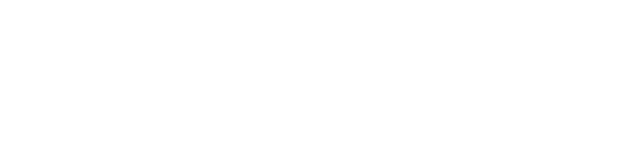
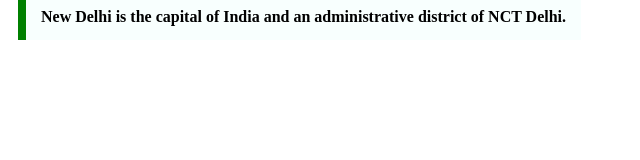
Before and after one commit to acciojob/trivia-sudipkumar638, a website: page main.html in a window 1280 px wide. Shown: the whole page, without its empty margins (0-640 px from the left). Drawn offline with Linux system fonts and the light colour scheme.

Commit message:
created a submission

```diff
--- a/main.html
+++ b/main.html
@@ -8,6 +8,9 @@
 
 <body>
 	<!-- the entire body must be written by student -->
+	<blackquote cite="https://en.wikipedia.org/wiki/New_Delhi" class="info">
+		New Delhi is the capital of India and an administrative district of NCT Delhi.
+	</blackquote>
     <script type="text/javascript" src="./script.js">
 </script>
 
--- a/styles.css
+++ b/styles.css
@@ -1,2 +1,10 @@
 
 /* Your CSS Code here. */
+.info{
+	max-width: 600px;
+margin: 10px;
+padding: 15px;
+border-left: 8px solid green;
+background-color: #f8fffe;
+font-weight: bold;
+}
```
